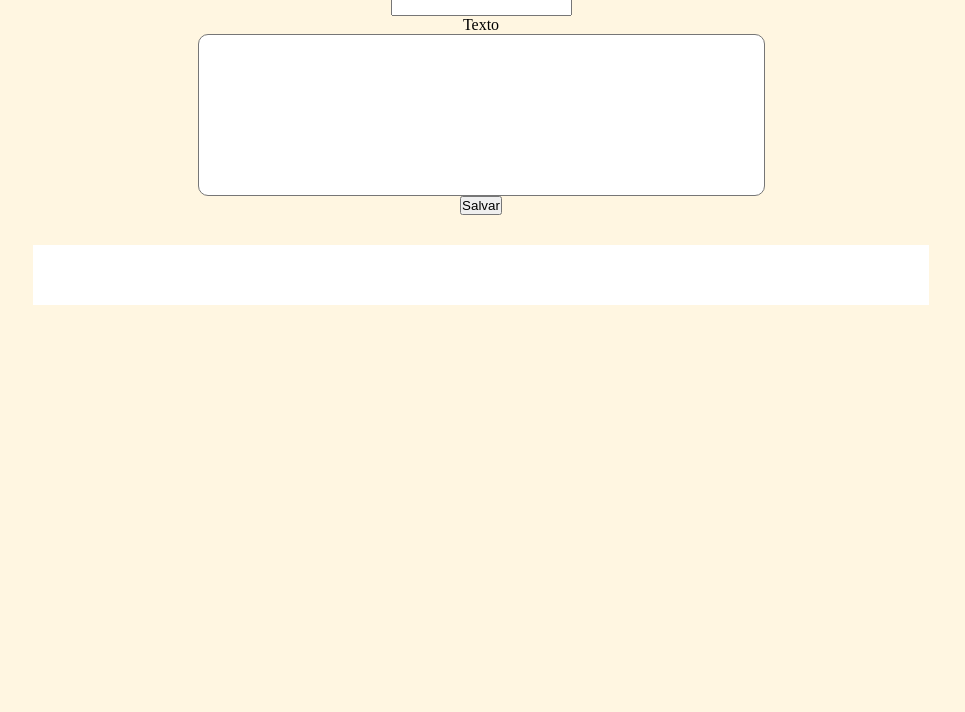
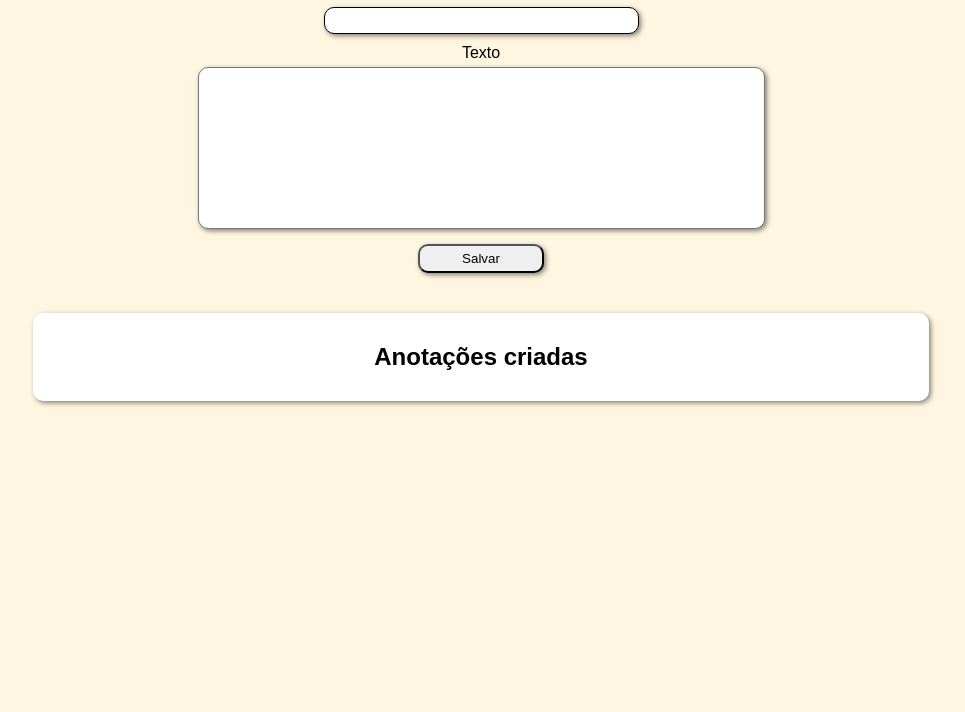
Before and after one commit to Fconeto/Trabalho-dirigido-II, a plain HTML site: page index.html in a window 1280 px wide. Shown: the part 88-800 px from the top of the page, without its empty margins (159-1124 px from the left). Drawn offline with Linux system fonts and the light colour scheme.

Commit message:
TD II completo

```diff
--- a/index.html
+++ b/index.html
@@ -13,11 +13,11 @@
         <input class="titulo" type="text" id="titulo">
         <label for="texto">Texto</label>
         <textarea class="texto" id="texto" cols="30" rows="10"></textarea>
-        <button onclick="criarAnotacao()">Salvar</button>
+        <button class="salvar" onclick="criarAnotacao()">Salvar</button>
     </main>
 
     <section class="anotacoes">
-
+        <h1>Anotações criadas</h1>
     </section>
 
     <script src="script.js"></script>
--- a/style.css
+++ b/style.css
@@ -2,6 +2,7 @@
     margin: 0;
     padding: 0;
     box-sizing: border-box;
+    font-family: Arial, Helvetica, sans-serif;
 }
 
 body {
@@ -22,7 +23,18 @@ body {
     width: 50%;
     height: fit-content;
     padding: 30px 5px 30px 5px;
+    text-align: center;
     /* background: #ffffff; */
+}
+
+.titulo {
+    width: 50%;
+    height: max-content;
+    padding: 5px;
+    border-radius: 10px;
+    border: 1px solid #000000;
+    margin: 10px 0 10px 0;
+    box-shadow: 2px 2px 5px #0000007a;
 }
 
 .texto {
@@ -31,6 +43,23 @@ body {
     padding: 5px;
     border-radius: 10px;
     resize: none;
+    margin: 5px 0 10px 0;
+    box-shadow: 2px 2px 5px #0000007a;
+}
+
+.salvar {
+    width: 20%;
+    height: max-content;
+    padding: 5px;
+    border-radius: 10px;
+    margin: 5px 0 10px 0;
+    box-shadow: 2px 2px 5px #0000007a;
+
+}
+
+.salvar:hover {
+    cursor: pointer;
+    background: #d1e3ff;
 }
 
 .anotacoes {
@@ -40,7 +69,10 @@ body {
     align-items: center;
     width: 70%;
     height: fit-content;
+    box-shadow: 2px 2px 5px #0000007a;
     padding: 30px 5px 30px 5px;
+    margin-bottom: 10px;
+    border-radius: 10px;
     background: #ffffff;
 }
 
@@ -48,9 +80,11 @@ body {
     width: 80%;
     height: fit-content;
     padding: 5px;
+    margin: 10px 0 10px 0;
     border: 2px solid #000;
     border-radius: 10px;
     background-color: #e0e0e060;
+
 }
 
 .anotacao p {
```
